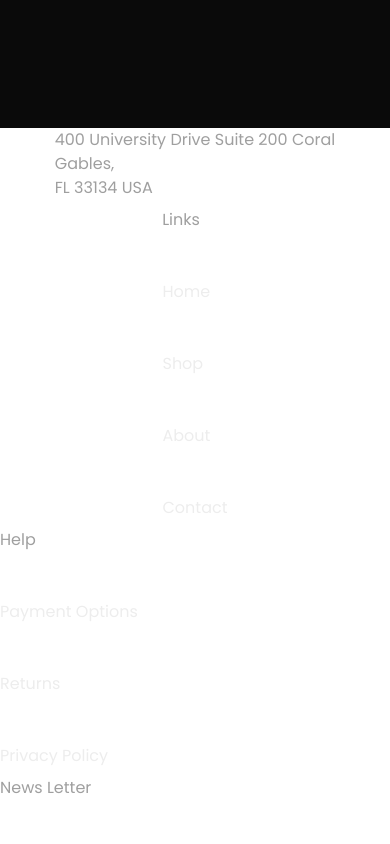
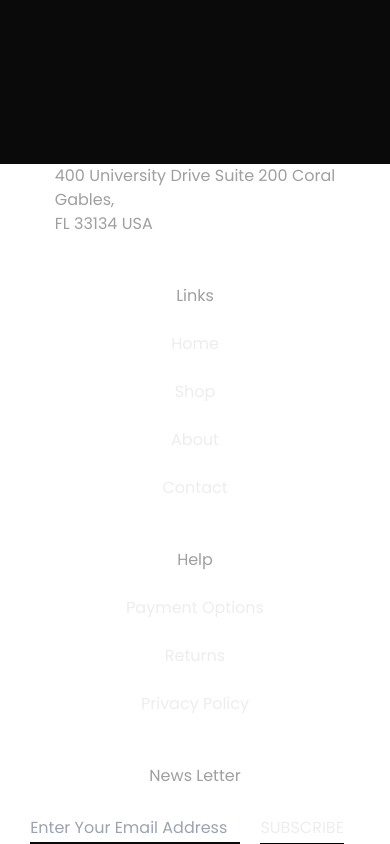
Before and after one commit to UsmanFaisal13/Hackathon-02-Project, a Next.js app: page / in a window 390 px wide. Shown: the part 7640-8484 px from the top of the page. Built offline with nearby package versions, Linux system fonts and the light colour scheme.

Commit message:
responsiveness improved

```diff
--- a/app/components/Footer.tsx
+++ b/app/components/Footer.tsx
@@ -3,34 +3,34 @@ import Link from 'next/link'
 
 const Footer = () => {
     return (
-        <footer className="flex justify-center flex-col gap-8 w-full h-[555px] bg-white">
-            <div className="grid lg:grid-cols-4 gap-2 bg-white">
+        <footer className="flex justify-center flex-col gap-8  w-full h-[555px] bg-white">
+            <div className="grid lg:grid-cols-4 lg:gap-2 gap-12 bg-white">
                 <div className="flex justify-center items-center">
                     <span className="px-18 text-[#9f9f9f]">400 University Drive Suite 200 Coral <br /> Gables, <br />
                         FL 33134 USA</span>
 
                 </div>
-                <div className="flex flex-col justify-center items-center gap-12">
-                    <h1 className="pr-7 text-[#9f9f9f]">Links</h1>
-                    <ul className="flex flex-col justify-center gap-12">
+                <div className="flex flex-col justify-center items-center lg:gap-12 gap-6 ">
+                    <h1 className="lg:pr-7 text-[#9f9f9f]">Links</h1>
+                    <ul className="flex flex-col justify-center items-center lg:items-start lg:gap-12 gap-6">
 
 
                         <li><Link href={'/'}>Home</Link></li>
-                        <li><Link href={'/'}>Shop</Link></li>
-                        <li><Link href={'/'}>About</Link></li>
-                        <li> <Link href={'/'}>Contact</Link></li>
+                        <li><Link href={'/shop'}>Shop</Link></li>
+                        <li><Link href={'/about'}>About</Link></li>
+                        <li> <Link href={'/contact'}>Contact</Link></li>
                     </ul>
                 </div>
-                <div className="flex flex-col gap-12" >
-                    <h1 className="pr-7 text-[#9f9f9f]">Help</h1>
-                    <ul className="flex flex-col justify-center gap-12">
+                <div className="flex flex-col lg:justify-start lg:items-start justify-center items-center lg:gap-12 gap-6" >
+                    <h1 className="lg:pr-7 text-[#9f9f9f]">Help</h1>
+                    <ul className="flex flex-col justify-center items-center lg:items-start lg:gap-12 gap-6">
                         <li><Link href={'/'}>Payment Options</Link></li>
                         <li><Link href={'/'}>Returns</Link></li>
                         <li><Link href={'/'}>Privacy Policy</Link></li>
 
                     </ul>
                 </div>
-                <div className="flex flex-col gap-12">
+                <div className="flex flex-col items-center lg:items-start lg:gap-12 gap-6">
                     <h1 className="text-[#9f9f9f]">News Letter</h1>
                     <form>
                         <input type="text" className="border-b-2 border-b-neutral-950 w-[210px] h-8" placeholder="Enter Your Email Address" /> <button type="submit" className="mx-4 text-center border-b-2 border-black h-8 px-0">SUBSCRIBE</button>
--- a/app/contact/page.tsx
+++ b/app/contact/page.tsx
@@ -10,7 +10,7 @@ export default function Page() {
             <main className="w-full mb-80 lg:mb-0">
                 <Hero name="Contact" />
                 <section className="flex flex-col gap-4 justify-center items-center">
-                    <h1 className='font-semibold text-4xl pt-16'>Get In Touch With Us</h1>
+                    <h1 className='font-semibold text-center lg:text-left text-4xl pt-16'>Get In Touch With Us</h1>
                     <p className='text-[#9f9f9f] font-medium text-center'>For More Information About Our Product & Services.
                         Please Feel Free To Drop Us <br /> An Email. Our Staff Always Be There To Help You Out.
                         Do Not Hesitate!</p>
--- a/app/page.tsx
+++ b/app/page.tsx
@@ -39,7 +39,7 @@ export default function Home() {
         <section className='w-full h-[900px] flex-wrap bg-[#FBEBB5] flex justify-center lg:pl-14 pl-2 items-center'>
           <div className='flex flex-col gap-8 justtify-center items-start font-medium'>
             <h1 className='text-[64px] font-medium'>Rocket single <br />seater</h1>
-            <button className="border-b-2 border-b-neutral-950 h-8">Shop Now</button>
+            <button className="hover:text-[#555555] hover:border-b-[#555555] transition-all border-b-2 border-b-neutral-950 h-8">Shop Now</button>
           </div>
 
           <Image src={'/rocket.png'} width={853} height={1000} alt='image' />
@@ -51,7 +51,7 @@ export default function Home() {
             <Image src={'/granite-table.png'} width={500} height={500} className='p-0' alt='image' />
             <div className='flex flex-col gap-6 relative lg:bottom-40 bottom-20 pl-5 lg:pl-0 lg:left-10'>
               <h1 className='text-4xl font-medium'>Side table</h1>
-              <Link href={'/shop'}> <button className='border-b-2 border-b-neutral-950 h-12 font-medium text-2xl'>
+              <Link href={'/shop'}> <button className='hover:text-[#555555] hover:border-b-[#555555] transition-all border-b-2 border-b-neutral-950 h-12 font-medium text-2xl'>
                 View More</button></Link>
 
             </div>
@@ -60,7 +60,7 @@ export default function Home() {
             <Image src={'/cloud-sofa.png'} width={500} height={500} className='p-0' alt='image' />
             <div className='flex flex-col gap-6 relative lg:bottom-32 bottom-20 pl-5 lg:pl-0 lg:left-10'>
               <h1 className='text-4xl font-medium'>Side table</h1>
-              <Link href={'/shop'}> <button className='border-b-2 border-b-neutral-950 h-12 font-medium text-2xl'>
+              <Link href={'/shop'}> <button className='hover:text-[#555555] hover:border-b-[#555555] transition-all border-b-2 border-b-neutral-950 h-12 font-medium text-2xl'>
                 View More</button></Link>
 
             </div>
@@ -111,7 +111,7 @@ export default function Home() {
             </div>
 
           </div>
-          <Link href={'/'}><button className='relative lg:top-24 text-xl font-medium h-16 border-b-2 border-black'>View More</button></Link>
+          <Link href={'/shop'}><button className='hover:text-[#555555] hover:border-b-[#555555] transition-all relative lg:top-24 text-xl font-medium h-16 border-b-2 border-black'>View More</button></Link>
 
 
         </section>
@@ -120,7 +120,7 @@ export default function Home() {
           <div className='flex flex-col gap-6 items-center justify-center'>
             <h1 className='text-2xl font-medium'>New Arrivals</h1>
             <h1 className='text-5xl font-bold pb-8'>Asgaard sofa</h1>
-            <Link href={'/'}><button className='border-2 border-black w-64 h-16 font-medium text-xl'>Order Now</button></Link>
+            <Link href={'/shop'}><button className='hover:text-[#555555] hover:border-b-[#555555] transition-all border-2 border-black w-64 h-16 font-medium text-xl'>Order Now</button></Link>
           </div>
 
         </section>
@@ -132,31 +132,31 @@ export default function Home() {
             <div className='flex flex-col w-72 h-96 justify-center items-center'>
               <Image src={'/blog-1.png'} width={400} height={400} alt='blog' />
               <h1 className='pt-8'>Going all-in with millennial design</h1>
-              <Link href={'/'}><button className='text-2xl font-medium border-b-2 border-black h-12'>Read More</button></Link>
+              <Link href={'/about'}><button className='hover:text-[#555555] hover:border-b-[#555555] transition-all text-2xl font-medium border-b-2 border-black h-12'>Read More</button></Link>
               <Image src={'/time.png'} width={200} height={100} className='pt-4' alt='blog' />
             </div>
             <div className='flex flex-col w-72 h-96 justify-center items-center'>
               <Image src={'/blog-2.png'} width={400} height={400} alt='blog' />
               <h1 className='pt-8'>Going all-in with millennial design</h1>
-              <Link href={'/'}><button className='text-2xl font-medium border-b-2 border-black h-12'>Read More</button></Link>
+              <Link href={'/about'}><button className='hover:text-[#555555] hover:border-b-[#555555] transition-all text-2xl font-medium border-b-2 border-black h-12'>Read More</button></Link>
               <Image src={'/time.png'} width={200} height={100} className='pt-4' alt='blog' />
             </div>
             <div className='flex flex-col w-72 h-96 justify-center items-center'>
               <Image src={'/blog-3.png'} width={400} height={400} alt='blog' />
               <h1 className='pt-8'>Going all-in with millennial design</h1>
-              <Link href={'/'}><button className='text-2xl font-medium border-b-2 border-black h-12'>Read More</button></Link>
+              <Link href={'/about'}><button className='hover:text-[#555555] hover:border-b-[#555555] transition-all text-2xl font-medium border-b-2 border-black h-12'>Read More</button></Link>
               <Image src={'/time.png'} width={200} height={100} className='pt-4' alt='icon' />
             </div>
 
           </div>
-          <Link href={'/'}><button className='relative top-32 text-xl font-medium h-16 border-b-2 border-black'>View All Post</button></Link>
+          <Link href={'/'}><button className='hover:text-[#555555] hover:border-b-[#555555] transition-all relative top-32 text-xl font-medium h-16 border-b-2 border-black'>View All Post</button></Link>
 
 
         </section>
         <section className='flex flex-col w-full h-[450px] justify-center items-center gap-8 bg-bg-pattern bg-cover bg-center bg-no-repeat'>
           <h1 className='font-bold text-6xl'>Our Instagram</h1>
           <p className=' text-xl'>Follow our store on Instagram</p>
-          <Link href={'/'}><button className='text-xl w-64 h-16 rounded-[50px] drop-shadow-md bg-[#FAF4F4]'>Follow Us</button></Link>
+          <Link href={'/'}><button className='hover:text-[#555555] hover:border-b-[#555555] transition-all text-xl w-64 h-16 rounded-[50px] drop-shadow-md bg-[#FAF4F4]'>Follow Us</button></Link>
 
         </section>
       </main>
```
